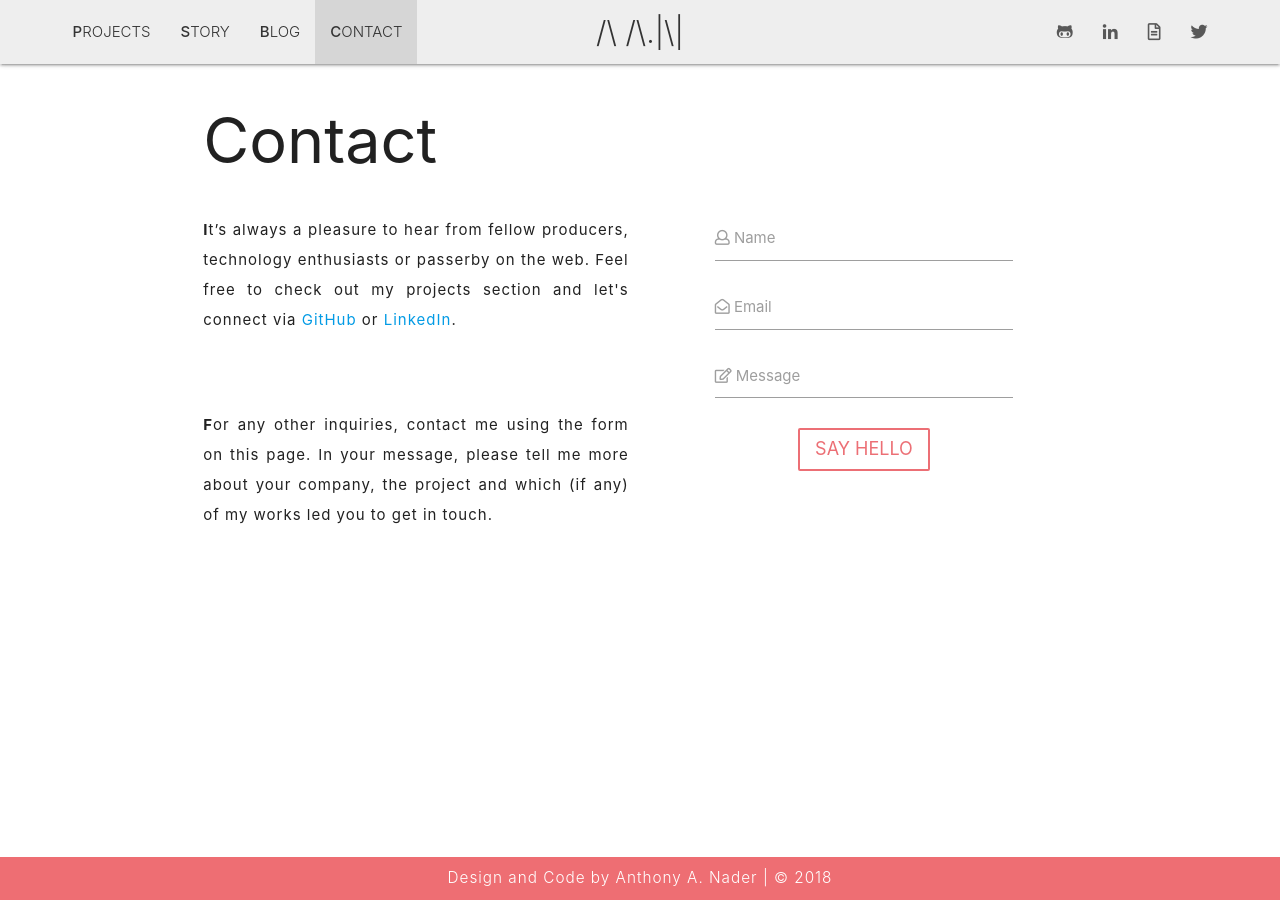
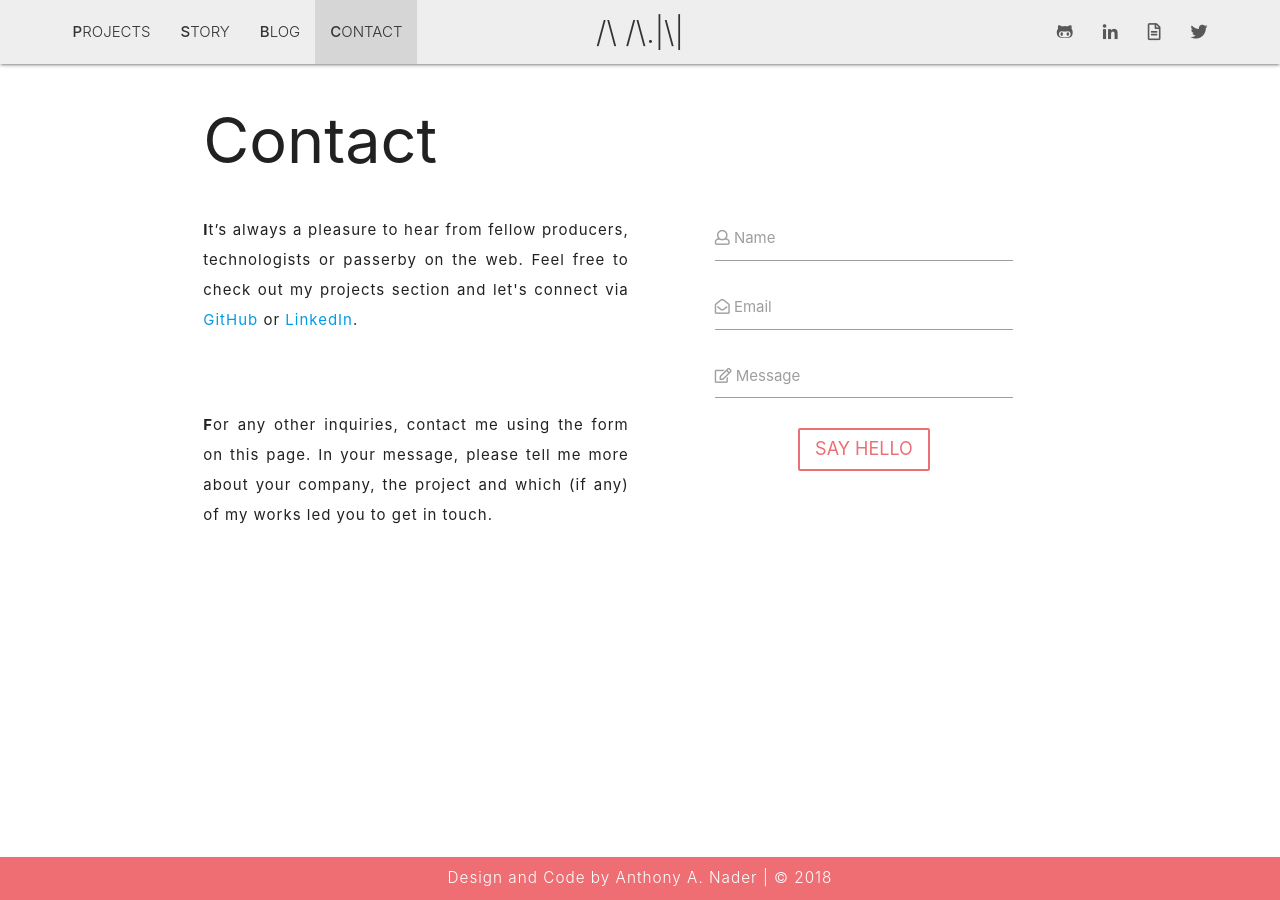
Before and after one commit to anthonyanader/personalBlog, a Jekyll site: the page built from contact.html, in a window 1280 px wide. Built offline with Jekyll 4.4.1, drawn with Linux system fonts in a browser that asks for light colours.

Commit message:
typo in contact text paragraph

```diff
--- a/contact.html
+++ b/contact.html
@@ -10,7 +10,7 @@ title: Anthony A. Nader | Contact
                 <h1>Contact</h1>
             </div>
             <div class="col s12 m6 l6">
-                <p class="contact-info-text"><b>I</b>t’s always a pleasure to hear from fellow producers, technology enthusiasts or passerby on the web. Feel free to check out my projects section and let's connect via <a href="{{ site.github }}" class="pink-hover"target=_blank>GitHub</a> or <a href="{{ site.linkedin }}" class="pink-hover" target=_blank>LinkedIn</a>.</p>
+                <p class="contact-info-text"><b>I</b>t’s always a pleasure to hear from fellow producers, technologists or passerby on the web. Feel free to check out my projects section and let's connect via <a href="{{ site.github }}" class="pink-hover"target=_blank>GitHub</a> or <a href="{{ site.linkedin }}" class="pink-hover" target=_blank>LinkedIn</a>.</p>
 
                 <br>
                 <p class="contact-socials center-align hide-on-large-only"><a href="{{ site.github }}" target=_blank><span class="fab fa-github-alt fa-2x"></span></a>
```
